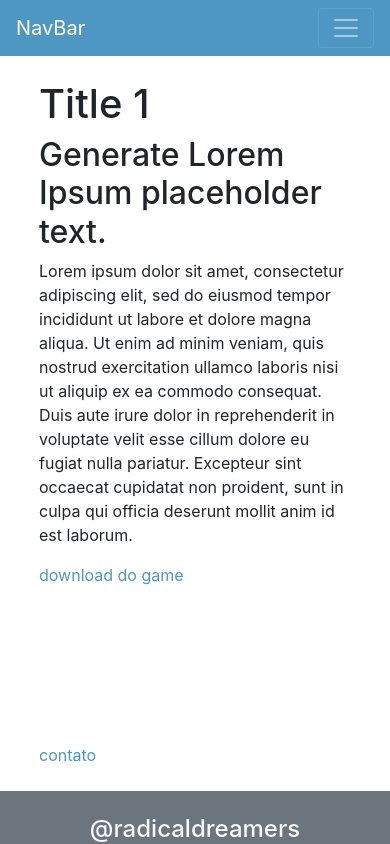
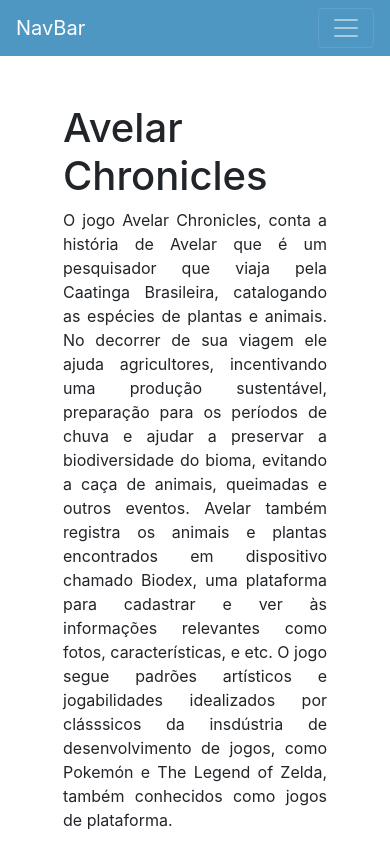
Before and after one commit to ifpi-picos/projeto-alt-f4, a Vue app: page /game in a window 390 px wide. Shown: the top 844 px of the page. Built offline with nearby package versions, Linux system fonts and the light colour scheme.

Commit message:
responsive cards

```diff
--- a/src/views/Game.vue
+++ b/src/views/Game.vue
@@ -1,12 +1,12 @@
 <template>
   <div class="container-fluid">
-    <div class="text mx-4 my-4">
+    <div class="m-5">
       <h1>{{ game.title }}</h1>
       <h2>{{ game.subtitle }}</h2>
-      <p>{{ game.description }}</p>
-      <a href="">download do game</a>
-      <iframe src="" frameborder="0"></iframe>
-      <a href="">contato</a>
+      <p class="text-justify">{{ game.description }}</p>
+      <a href="" class="badge badge-pill badge-primary">download do game</a>
+      <a :href="video" class="d-block mx-auto"></a>
+      <a href="/contato" class="btn btn-info mx-auto">Contato</a>
     </div>
   </div>
 </template>
@@ -16,12 +16,11 @@
   data() {
     return {
       game: {
-        title: "Title 1",
+        title: "Avelar Chronicles",
         description:
-          "Lorem ipsum dolor sit amet, consectetur adipiscing elit, sed do eiusmod tempor incididunt ut labore et dolore magna aliqua. Ut enim ad minim veniam, quis nostrud exercitation ullamco laboris nisi ut aliquip ex ea commodo consequat. Duis aute irure dolor in reprehenderit in voluptate velit esse cillum dolore eu fugiat nulla pariatur. Excepteur sint occaecat cupidatat non proident, sunt in culpa qui officia deserunt mollit anim id est laborum.",
-        subtitle: "Generate Lorem Ipsum placeholder text.",
+          "O jogo Avelar Chronicles, conta a história de Avelar que é um pesquisador que viaja pela Caatinga Brasileira, catalogando as espécies de plantas e animais. No decorrer de sua viagem ele ajuda agricultores, incentivando uma produção sustentável, preparação para os períodos de chuva e ajudar a preservar a biodiversidade do bioma, evitando a caça de animais, queimadas e outros eventos. Avelar também registra os animais e plantas encontrados em dispositivo chamado Biodex, uma plataforma para cadastrar e ver às informações relevantes como fotos, características, e etc. O jogo segue padrões artísticos e jogabilidades idealizados por clásssicos da insdústria de desenvolvimento de jogos, como Pokemón e The Legend of Zelda, também conhecidos como jogos de plataforma.",
         download: "link de download",
-        video: "video do game",
+        video: "https://youtu.be/c_KC_Wek8o8",
       },
     };
   },
--- a/src/views/Games.vue
+++ b/src/views/Games.vue
@@ -1,9 +1,9 @@
 <template>
   <div class="container-fluid">
-    <section class="row">
-      <div v-for="card in cards" :key="card.title" class="col-md-3">
+    <section class="row justify-content-center">
+      <div v-for="card in cards" :key="card.title" class="col-md-3 col-sm-6">
         <a href="/game">
-          <b-card img-src="https://picsum.photos/640/790/?image=41" img-alt="Image" overlay class="my-2 p-4"></b-card>
+          <b-card img-src="https://picsum.photos/640/790/?image=41" img-alt="Image" overlay class="my-2 p-3 border-light"></b-card>
         </a>
       </div>
     </section>
```
